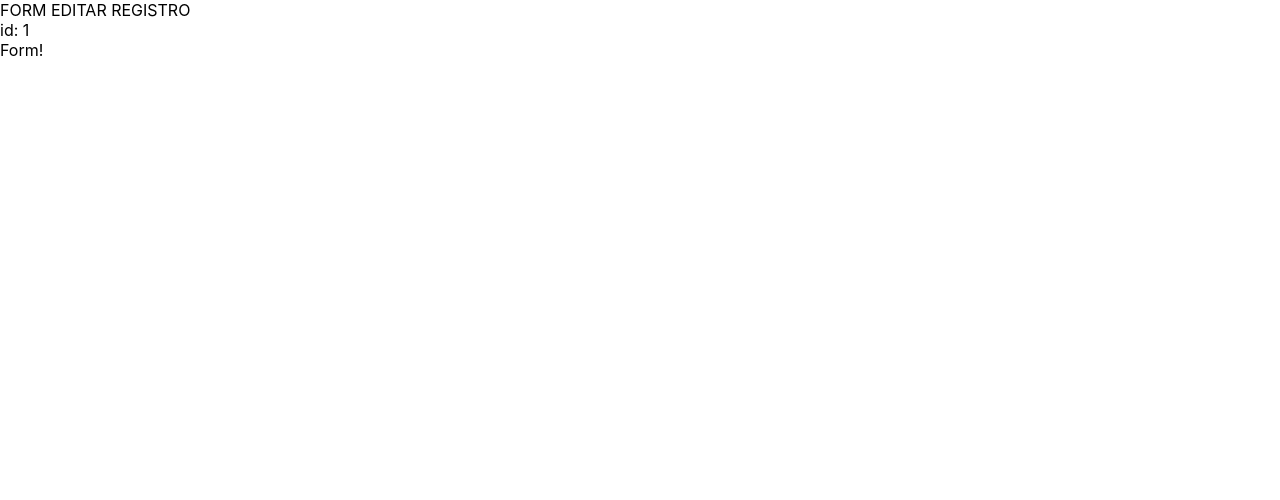
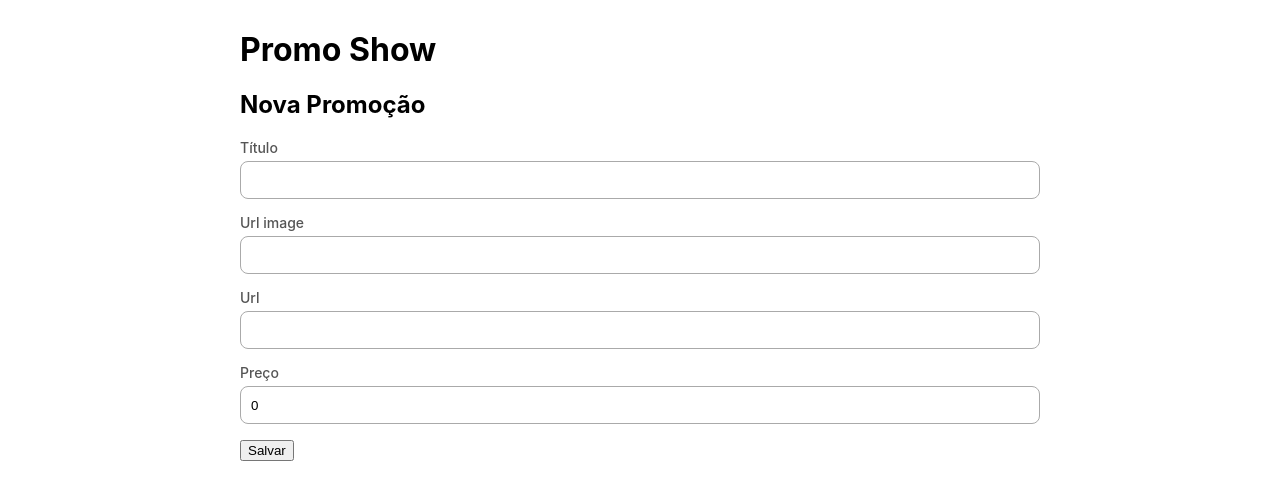
Before and after one commit to uCOy/list-promotion, a React (Create React App) app: page /edit/1 in a window 1280 px wide. Shown: the top 500 px of the page. Built offline with nearby package versions, Linux system fonts and the light colour scheme; no server answers.

Commit message:
02/05/2022

```diff
--- a/src/components/Promotion/Card/Card.jsx
+++ b/src/components/Promotion/Card/Card.jsx
@@ -1,5 +1,6 @@
 import React from 'react';
 import card from './card.module.css';
+import { Link } from 'react-router-dom';
 
 function PromotionCard({promotion}) {
 
@@ -23,7 +24,14 @@
                   {promotion.comments.length}{' '}
                   {promotion.comments.length >1 ? 'Comentários' : 'Comentário'}
               </div>
-              <a href={promotion.url} target="_blank" className={card.promotionCardLink}>Ir para o site</a>
+              <a
+              href={promotion.url}
+              rel="noopner"
+              className={card.promotionCardLink}
+              >
+                Ir para o site
+              </a>
+              <Link to={`/edit/${promotion.id}`}>Editar</Link>
           </footer>
 
       </div>
--- /dev/null
+++ b/src/components/Promotion/Form/Form.jsx
@@ -0,0 +1,95 @@
+import React, { useState, useEffect } from 'react';
+import formCss from './Form.module.css';
+//useHistory
+import { useNavigate } from 'react-router-dom';
+import axios from 'axios';
+
+const initialValue ={
+    title: '',
+    imageUrl: '',
+    url: '',
+    price: 0,
+}
+
+const PromotionForm = ( { id } ) =>{
+
+    const [values, setValues] = useState(initialValue);
+    const navigate = useNavigate();
+
+    // console.log(values)
+    function onChange(ev) {
+        const { name, value } = ev.target;
+        // console.log({name, value});
+        setValues( { ...values, [name]: value } )
+    }
+
+    useEffect( () => {
+        if(id){
+            axios.get(`http://localhost:5000/promotions/${id}`)
+            .then( (response) => {
+                setValues(response.data);
+            })
+        }
+    }, [])
+
+    function onSubmit(ev){
+
+        ev.preventDefault();
+
+        const method = id ? 'put'  : 'post';
+        const url = id
+            ? `http://localhost:5000/promotions/${id}`
+            : 'http://localhost:5000/promotions'
+
+        axios[method](url, values)
+            .then( (response) =>{
+                navigate('/');
+            })
+
+
+        // if(!id){
+        //     axios.post('http://localhost:5000/promotions', values)
+        //     .then((response) => {
+        //         //navigate.push('/')
+        //         navigate('/')
+        //     })
+        // }
+        // else{
+        //     axios.post(`http://localhost:5000/promotions/${id}`, values)
+        //         .then((response) => {
+        //             //navigate.push('/')
+        //             navigate('/')
+        //         })
+        // }
+    }
+
+    return(
+        <div>
+            <h1>Promo Show</h1>
+            <h2>Nova Promoção</h2>
+            <form onSubmit={onSubmit}>
+                <div className={formCss.promotionFormGroup}>
+                    <label htmlFor="title">Título</label>
+                    <input type="text" id="title" name="title" value={values.title} onChange={onChange} />
+                </div>
+                <div className={formCss.promotionFormGroup}>
+                    <label htmlFor="imageUrl">Url image</label>
+                    <input type="text" id="imageUrl" name="imageUrl" value={values.imageUrl} onChange={onChange} />
+                </div>
+                <div className={formCss.promotionFormGroup}>
+                    <label htmlFor="url">Url</label>
+                    <input type="text" id="url" name="url" value={values.url} onChange={onChange} />
+                </div>
+                <div className={formCss.promotionFormGroup}>
+                    <label htmlFor="price">Preço</label>
+                    <input type="number" step="any" id="price" name="price" value={values.price} onChange={onChange} />
+                </div>
+                <div>
+                    <button type="submit">Salvar</button>
+                </div>
+            </form>
+        </div>
+    )
+}
+
+export default PromotionForm;
--- /dev/null
+++ b/src/components/Promotion/Form/Form.module.css
@@ -0,0 +1,20 @@
+.promotionFormGroup {
+    display: flex;
+    flex-direction: column;
+    margin-bottom: 15px;
+}
+
+.promotionFormGroup label{
+    margin-bottom: 5px;
+    font-size: 14px;
+    font-weight: 500;
+    color: #555;
+}
+
+.promotionFormGroup input{
+    border: 1px solid #aaa;
+    border-radius: 8px;
+    background-color: #fff;
+    height: 36px;
+    padding: 0 10px;
+}
--- a/src/components/Promotion/Search/Search.jsx
+++ b/src/components/Promotion/Search/Search.jsx
@@ -18,7 +18,7 @@
 
       console.log(search)
 
-      axios.get('http://localhost:5000/promotions?_embed=comments', {params} )
+      axios.get('http://localhost:5000/promotions?_embed=comments&_order=desc&_sort=id', {params} )
         .then(
           (response) =>{
             setPromotions(response.data);
--- a/src/pages/Promotion/Form/Form.jsx
+++ b/src/pages/Promotion/Form/Form.jsx
@@ -1,18 +1,16 @@
 import React from 'react';
 import {useParams} from 'react-router-dom';
+import PromotionForm from '../../../components/Promotion/Form/Form';
+import UIContainer from "../../../components/UI/Container/Container";
 
 const PagesPromotionForm = () =>{
     const {id} = useParams();
+    // console.log(id);
 
     return(
-        <div>
-            {!id
-             ? 'FORM NOVO REGISTRO'
-             : 'FORM EDITAR REGISTRO'
-            }
-              {id && <div> id: {id} </div>}
-            Form!
-        </div>
+        <UIContainer>
+            <PromotionForm id={id ? Number.parseInt(id, 10) : null}/>
+        </UIContainer>
     )
 }
 
```
Also changed, not shown: src/components/Promotion/Card/card.module.css (indentation only).
